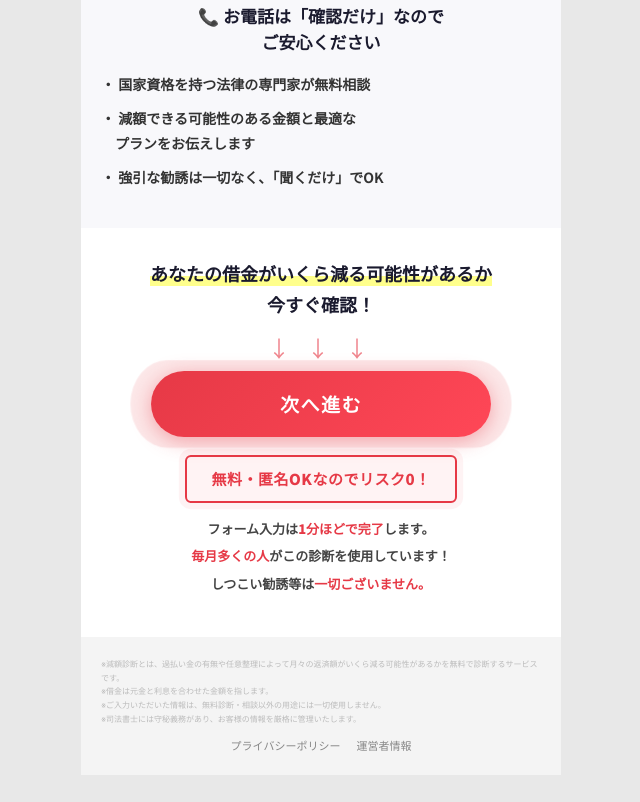
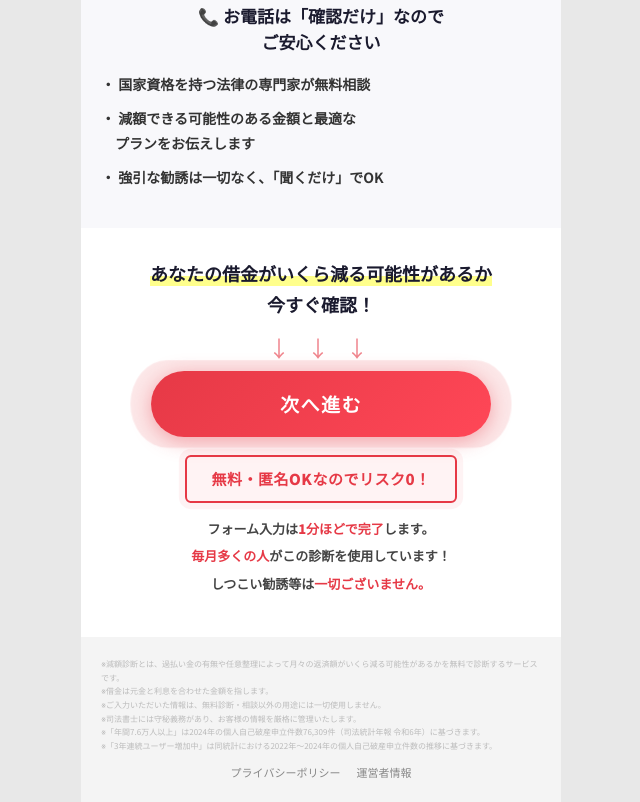
Before and after one commit to happily842-oss/debt-lp-v2, a plain HTML site: page index.html in a window 1280 px wide. Shown: the part 2667-3469 px from the top of the page, without its empty margins (319-959 px from the left). Before the commit the page ends 3442 px from the top, so only its background shows below. Drawn offline with Linux system fonts and the light colour scheme.

Commit message:
Add evidence citations for 7.6万人 and 3年連続 in footer notes
Made-with: Cursor

```diff
--- a/index.html
+++ b/index.html
@@ -779,7 +779,9 @@
                 ※減額診断とは、過払い金の有無や任意整理によって月々の返済額がいくら減る可能性があるかを無料で診断するサービスです。<br>
                 ※借金は元金と利息を合わせた金額を指します。<br>
                 ※ご入力いただいた情報は、無料診断・相談以外の用途には一切使用しません。<br>
-                ※司法書士には守秘義務があり、お客様の情報を厳格に管理いたします。
+                ※司法書士には守秘義務があり、お客様の情報を厳格に管理いたします。<br>
+                ※「年間7.6万人以上」は2024年の個人自己破産申立件数76,309件（司法統計年報 令和6年）に基づきます。<br>
+                ※「3年連続ユーザー増加中」は同統計における2022年〜2024年の個人自己破産申立件数の推移に基づきます。
             </p>
             <div class="footer-links">
                 <a href="https://saimucheck.com/page/s002/privacypolicy.php">プライバシーポリシー</a>
```
